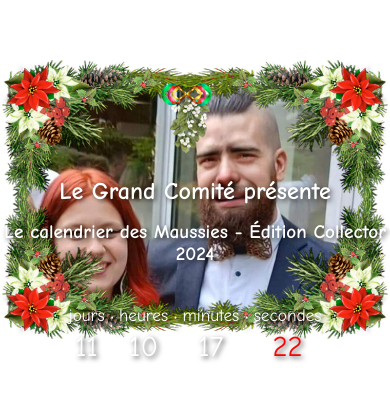
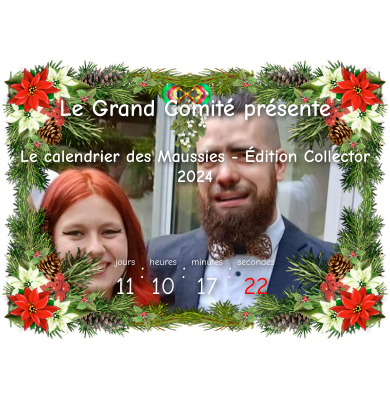
Before and after one commit to LeGrandComite/OnFaitLeStatut, a plain HTML site: page index.html in a window 390 px wide. Shown: the part 223-622 px from the top of the page. Drawn offline with Linux system fonts and the light colour scheme.

Commit message:
Update index.html

```diff
--- a/index.html
+++ b/index.html
@@ -7,12 +7,12 @@
     <style>
         body {
             display: flex;
-            justify-content: center; /* Centrage horizontal */
+            justify-content: center;
             align-items: center; /* Centrage vertical */
             height: 100vh;
             margin: 0;
             background-image: url('https://raw.githubusercontent.com/LeGrandComite/OnFaitLeStatut/main/JordanStatut2.jpg');
-            background-size: contain;
+            background-size: contain; /* Réduit l'image pour éviter la barre de défilement */
             background-position: center;
             background-repeat: no-repeat;
             font-family: 'Comic Sans MS', cursive, sans-serif;
@@ -21,73 +21,70 @@
             flex-direction: column;
             text-align: center;
         }
+
         h1 {
-            font-size: 2.5em; /* Augmenté pour un meilleur affichage */
+            font-size: 2em; /* Taille réduite de la police */
             margin-bottom: 10px;
         }
+
         h2 {
-            font-size: 2em; /* Augmenté pour un meilleur affichage */
+            font-size: 1.5em; /* Taille réduite de la police */
             margin-bottom: 20px;
         }
+
         #countdown {
-            font-size: 3em; /* Taille ajustée pour que le compteur soit lisible sur tous les écrans */
+            font-size: 2em; /* Taille réduite du compteur */
             display: flex;
             gap: 5px;
             justify-content: center;
-            margin-top: 20px; /* Moins d'espace au-dessus du compteur */
+            margin-top: 50px; /* Ajuster l'espace au-dessus du compteur */
+            margin-bottom: 20px; /* Ajuster l'espace sous le compteur */
         }
+
         .time-box {
             display: flex;
             flex-direction: column;
             align-items: center;
         }
+
         .time-label {
-            font-size: 0.6em; /* Taille des labels ajustée */
+            font-size: 0.4em; /* Taille réduite du label */
             margin-bottom: 5px;
         }
+
         .red {
             color: red;
         }
 
-        /* Media Queries pour adapter l'affichage sur les petits écrans */
+        /* Media Queries pour adapter la taille de la police sur petits écrans */
         @media (max-width: 768px) {
             h1 {
-                font-size: 2em; /* Réduction de la taille de h1 */
+                font-size: 1.8em;
             }
             h2 {
-                font-size: 1.6em; /* Réduction de la taille de h2 */
+                font-size: 1.3em;
             }
             #countdown {
-                font-size: 2em; /* Réduction de la taille du compteur */
-            }
-            .time-box {
-                font-size: 1.2em; /* Réduction des éléments de temps */
+                font-size: 1.8em;
             }
         }
 
         @media (max-width: 480px) {
-            body {
-                flex-direction: column;
-            }
             h1 {
-                font-size: 1.5em; /* Encore plus petit sur les très petits écrans */
+                font-size: 1.5em;
             }
             h2 {
-                font-size: 1.2em;
+                font-size: 1.1em;
             }
             #countdown {
-                font-size: 1.5em; /* Ajustement plus fin du compteur */
+                font-size: 1.5em;
             }
         }
     </style>
 </head>
 <body>
-    <div>
-        <!-- Sauts de ligne supplémentaires pour abaisser la présentation -->
-        <br><br><br><br><br><br><br> <!-- 7 sauts de ligne pour abaisser la présentation -->
-        <h1>Le Grand Comité présente</h1>
-        <h2>Le calendrier des Maussies - Édition Collector 2024</h2>
-    </div>
+    <h1>Le Grand Comité présente</h1>
+    <h2>Le calendrier des Maussies - Édition Collector 2024</h2>
     <div id="countdown">
         <div class="time-box">
             <div class="time-label">jours</div>
```
